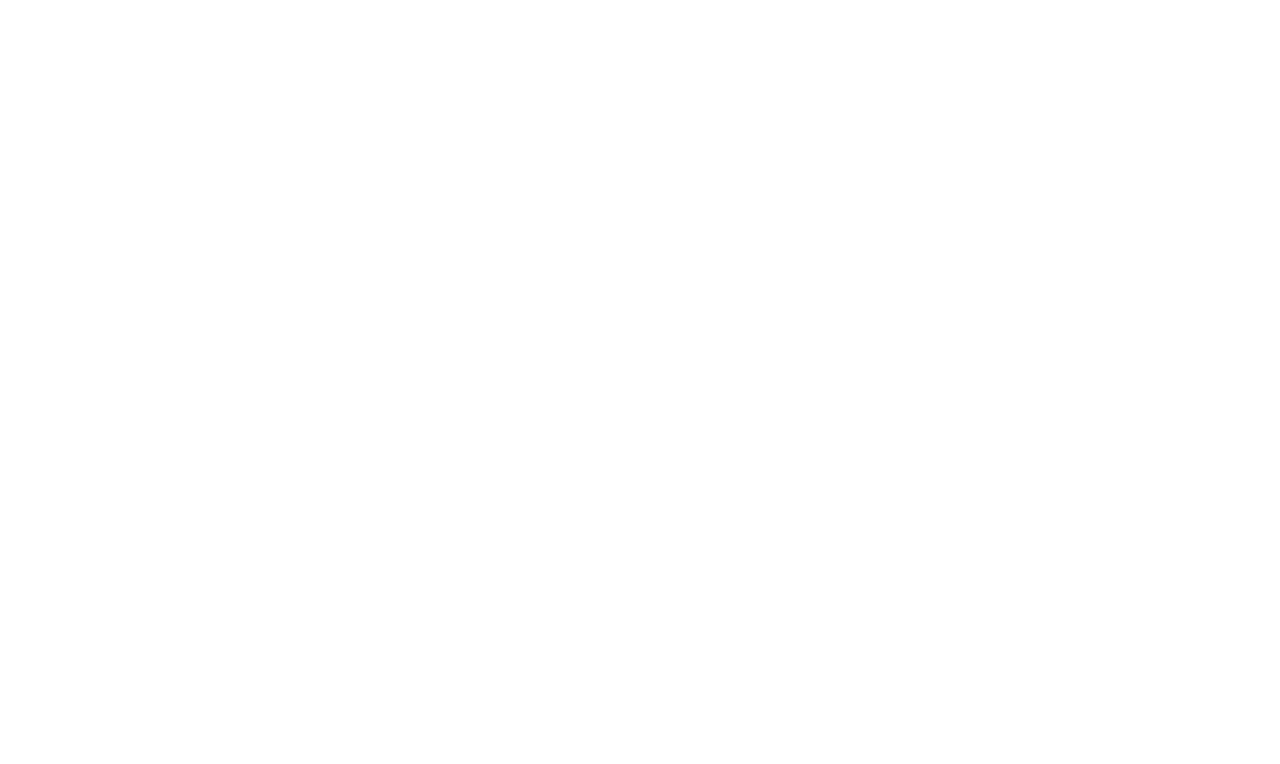
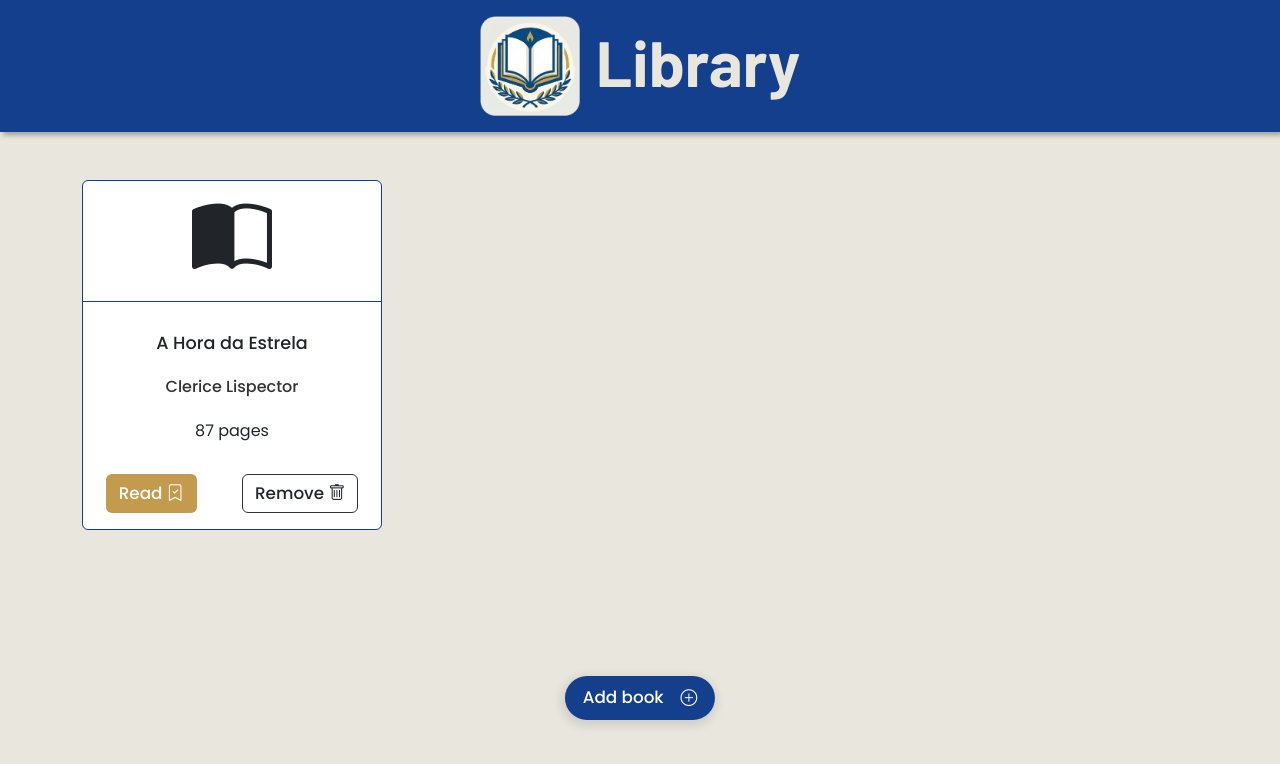
Before and after one commit to anaClarissi/library-odin-project, a plain HTML site: page index.html in a window 1280 px wide. Drawn offline with nearby package versions, Linux system fonts and the light colour scheme.

Commit message:
feat: library design

```diff
--- a/index.html
+++ b/index.html
@@ -28,6 +28,83 @@
 </head>
 <body>
 
+    <div id="container">
+
+        <header class="container-fluid" id="header">
+
+            <div class="container-sm container-lg">
+
+                <div class="logo">
+
+                    <img src="src/assets/images/logo.png" alt="Logo" id="logo-img">
+
+                    <h1>Library</h1>
+
+                </div>
+
+            </div>
+
+        </header>
+
+        <main id="main">
+
+            <div class="container-sm container-lg">
+
+                <div class="books">
+
+                    <div class="card">
+
+                        <div class="book-image">
+
+                            <i class="bi bi-book-half book"></i>
+
+                        </div>
+
+                        <h2 class="book-title">A Hora da Estrela</h2>
+
+                        <h3 class="book-author">Clerice Lispector</h3>
+
+                        <p class="pages">87 pages</p>
+
+                        <div class="card-actions">
+
+                            <button class="btn btn-read">
+
+                                <span>Read</span>
+
+                                <i class="bi bi-bookmark-check"></i>
+
+                            </button>
+
+                            <button class="btn btn-remove">
+
+                                <span>Remove</span>
+
+                                <i class="bi bi-trash"></i>
+
+                            </button>
+
+                        </div>
+
+
+                    </div>
+
+                </div>
+
+            </div>
+
+            <button class="btn btn-add">
+
+                <span>Add book</span>
+
+                <i class="bi bi-plus-circle"></i>
+
+            </button>
+
+        </main>
+
+    </div>
+
     <!-- BOOTSTRAP JS -->
     <script src="https://cdn.jsdelivr.net/npm/bootstrap@5.3.8/dist/js/bootstrap.bundle.min.js" integrity="sha384-FKyoEForCGlyvwx9Hj09JcYn3nv7wiPVlz7YYwJrWVcXK/BmnVDxM+D2scQbITxI" crossorigin="anonymous"></script>
 
--- a/src/css/style.css
+++ b/src/css/style.css
@@ -4,7 +4,7 @@
     --white: #FFFFFF;
     --off-white: #E8E6DD;
     --light-gray: #F1F3F5;
-    --gray: #AAAAAA;
+    --gray: #333333;
 
     --font-primary: 'Poppins', sans-serif;
     --font-secondary: 'Barlow', Helvetica;
@@ -21,4 +21,142 @@ body {
     font-family: var(--font-primary);
     font-size: 1rem;
     font-weight: normal;
+    background-color: var(--off-white);
 }
+
+
+
+/* HEADER */
+
+#header {
+    display: flex;
+    align-items: center;
+    justify-content: center;
+    padding: 1em;
+    background-color: var(--blue);
+    box-shadow: 3px 3px 5px #00000050;
+}
+
+.logo {
+    display: flex;
+    align-items: center;
+    justify-content: center;
+    gap: 1em;
+}
+
+#logo-img {
+    max-width: 100px;
+}
+
+.logo h1 {
+    font-family: var(--font-secondary);
+    font-size: 4rem;
+    font-weight: 700;
+    color: var(--off-white);
+}
+
+
+
+/* MAIN */
+
+.btn-add {
+    position: fixed;
+    bottom: 10%;
+    left: 50%;
+    transform: translateX(-50%);
+    display: flex;
+    align-items: center;
+    gap: 1em;
+    padding: 0.5em 1em;
+    font-size: 1.25rem;
+    border-radius: 30px;
+    background-color: var(--blue);
+    color: var(--white);
+    box-shadow: -1px 3px 10px 3px rgba(0, 0, 0, 0.1);
+}
+
+.btn-add:hover {
+    background-color: #133F8C90;
+    color: var(--white);
+}
+
+#main {
+    position: relative;
+    padding: 3em 1em;
+}
+
+.books {
+    display: grid;
+    grid-template-columns: repeat(4, 1fr);
+    gap: 1.5em;
+}
+
+.card {
+    justify-content: space-between;
+    align-items: center;
+    padding-bottom: 1em;
+    border: 1px solid var(--blue);
+    transition: all .3s ease;
+    width: 300px;
+    height: 350px;
+}
+
+.card:hover {
+    transform: translateY(-3px);
+    border-color: var(--golden);
+}
+
+.book-image {
+    display: flex;
+    justify-content: center;
+    align-items: center;
+    width: 100%;
+    margin-bottom: 1em;
+    border-bottom: 1px solid var(--blue);
+}
+
+.book {
+    font-size: 5rem;
+}
+
+.book-title {
+    font-size: 1.1rem;
+}
+
+.book-author {
+    font-size: 1rem;
+    color: var(--gray);
+}
+
+.card-actions {
+    display: flex;
+    align-items: center;
+    justify-content: space-around;
+    width: 100%;
+}
+
+button.btn {
+    font-size: 1.05rem;
+    font-weight: 500;
+    transition: all .3s ease;
+}
+
+.btn-read {
+    color: var(--white);
+    background-color: var(--golden);
+}
+
+.btn-read:hover {
+    color: var(--white);
+    background-color: var(--blue);
+}
+
+.btn-remove {
+    border: 1px solid var(--gray);
+}
+
+.btn-remove:hover {
+    background-color: var(--golden);
+    border-color: var(--golden);
+    color: var(--white);
+}
```
